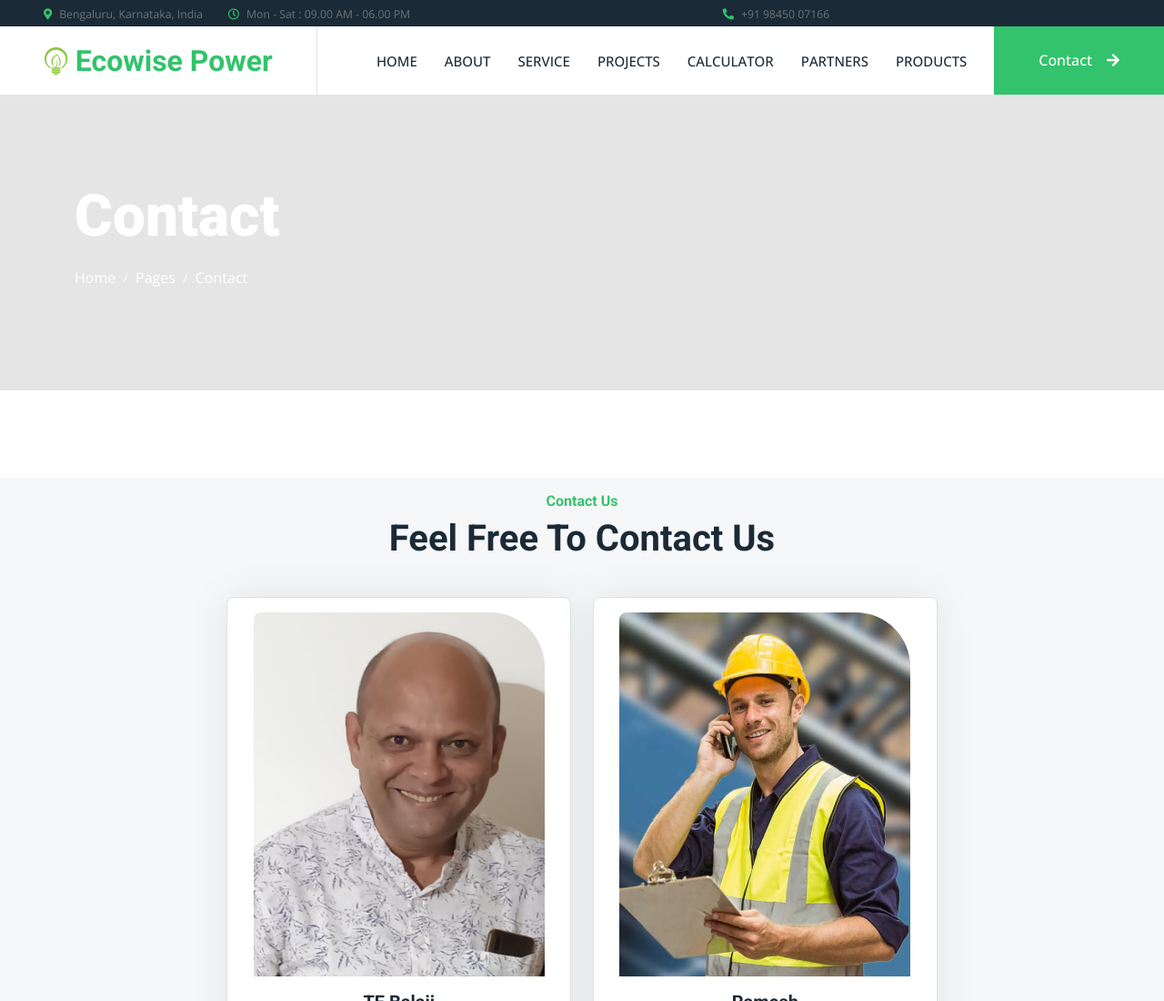
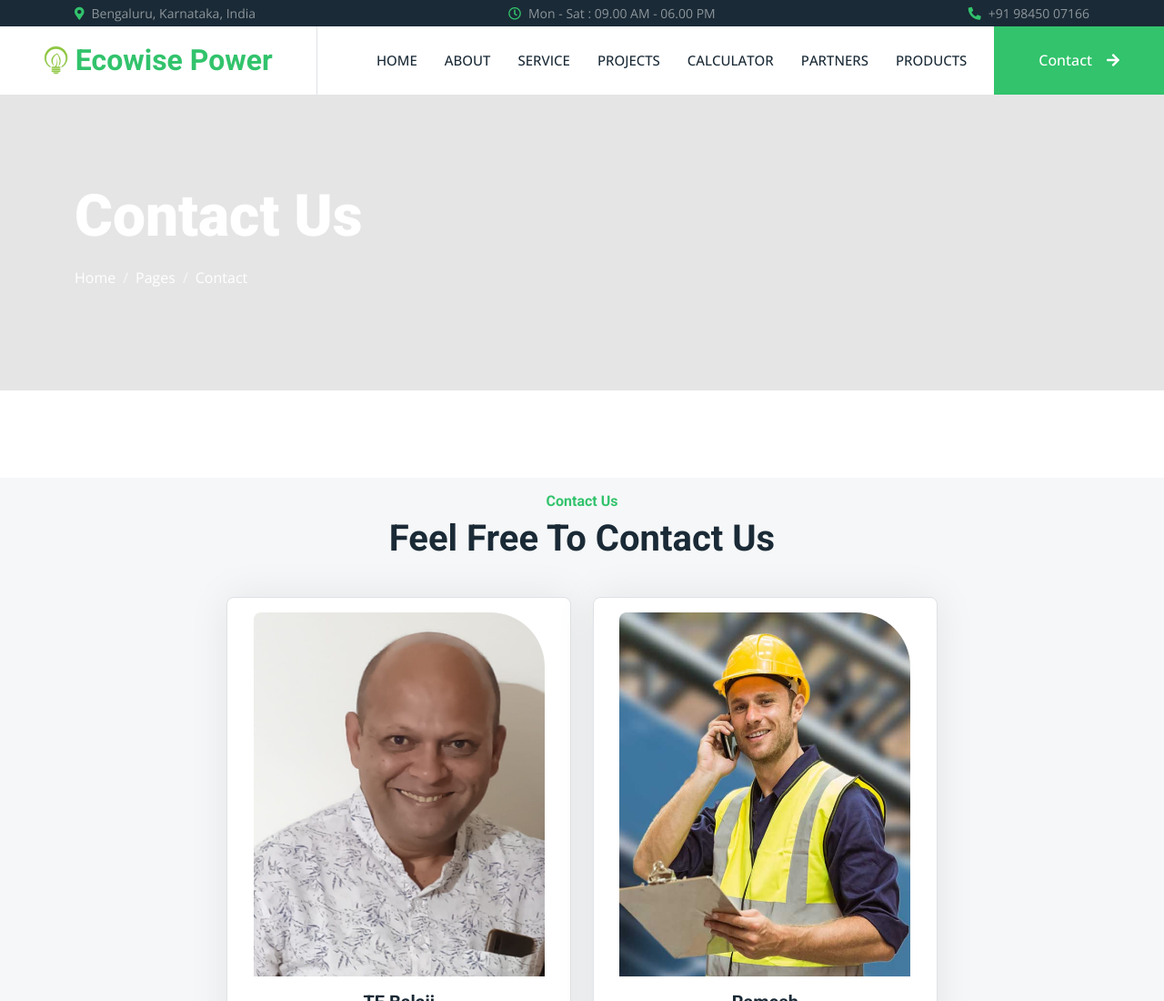
Before and after one commit to nithika987/ecowisepower, a plain HTML site: page contact.html in a window 1280 px wide. Shown: the top 1100 px of the page at 91% size. Drawn offline with nearby package versions, Linux system fonts and the light colour scheme.

Commit message:
all top bar changes

```diff
--- a/contact.html
+++ b/contact.html
@@ -42,30 +42,33 @@
     </div>
     <!-- Spinner End -->
 
+    <!-- Topbar Start -->
+    <div class="container-fluid bg-dark py-1">
+        <div class="container">
+            <div class="d-flex flex-wrap flex-lg-nowrap justify-content-center justify-content-lg-between align-items-center text-white-50 small">
 
-    <!-- Topbar Start -->
-    <div class="container-fluid bg-dark p-0 pb-1 pt-1">
-        <div class="row gx-0 d-flex flex-column flex-lg-row align-items-center text-center text-lg-start small">
-            <div class="col-lg-7 px-3 px-lg-5">
-                <div class="d-inline-flex align-items-center me-4 mb-1 mb-lg-0">
-                    <small class="fa fa-map-marker-alt text-primary me-2"></small>
-                    <small class="text-muted">Bengaluru, Karnataka, India</small>
+                <!-- Left Side -->
+                <div class="d-flex align-items-center me-3">
+                    <i class="fa fa-map-marker-alt text-primary me-2"></i>
+                    <span class="d-none d-sm-inline">Bengaluru, Karnataka, India</span>
+                    <span class="d-inline d-sm-none">Bengaluru</span>
                 </div>
-                <div class="d-inline-flex align-items-center mb-1 mb-lg-0">
-                    <small class="far fa-clock text-primary me-2"></small>
-                    <small class="text-muted">Mon - Sat : 09.00 AM - 06.00 PM</small>
+
+                <div class="d-flex align-items-center me-3">
+                    <i class="far fa-clock text-primary me-2"></i>
+                    <span class="d-none d-sm-inline">Mon - Sat : 09.00 AM - 06.00 PM</span>
+                    <span class="d-inline d-sm-none">Mon-Sat 9AM–6PM</span>
                 </div>
-            </div>
-            <div class="col-lg-5 px-3 px-lg-5">
-                <div class="d-inline-flex align-items-center me-4 mb-1 mb-lg-0">
-                    <small class="fa fa-phone-alt text-primary me-2"></small>
-                    <small class="text-muted">+91 98450 07166</small>
+
+                <!-- Right Side -->
+                <div class="d-flex align-items-center">
+                    <i class="fa fa-phone-alt text-primary me-2"></i>
+                    <span>+91 98450 07166</span>
                 </div>
             </div>
         </div>
     </div>
     <!-- Topbar End -->
-
 
     <!-- Navbar Start -->
     <nav class="navbar navbar-expand-lg bg-white navbar-light sticky-top p-0">
@@ -98,7 +101,7 @@
     <!-- Page Header Start -->
     <div class="container-fluid page-header py-5 mb-5">
         <div class="container py-5">
-            <h1 class="display-3 text-white mb-3 animated slideInDown">Contact</h1>
+            <h1 class="display-3 text-white mb-3 animated slideInDown">Contact Us</h1>
             <nav aria-label="breadcrumb animated slideInDown">
                 <ol class="breadcrumb">
                     <li class="breadcrumb-item"><a class="text-white" href="#">Home</a></li>
```
Also changed, not shown: 404.html (+19 -17 lines), about.html (+21 -15 lines), calculator.html (+19 -15 lines), index.html (+0 -1 lines), partner.html (+19 -16 lines), product.html (+19 -16 lines), project.html (+19 -17 lines), service.html (+19 -16 lines).
